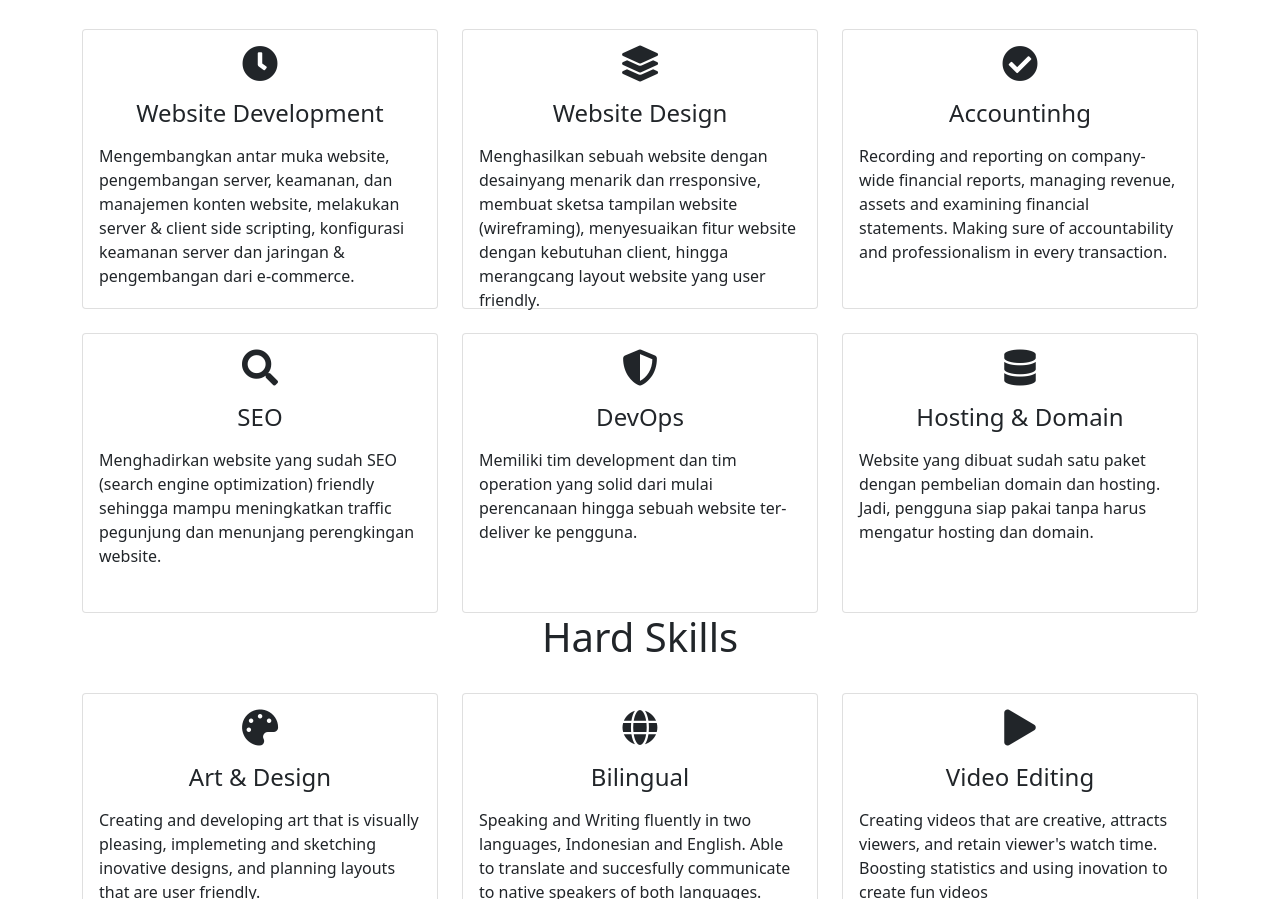
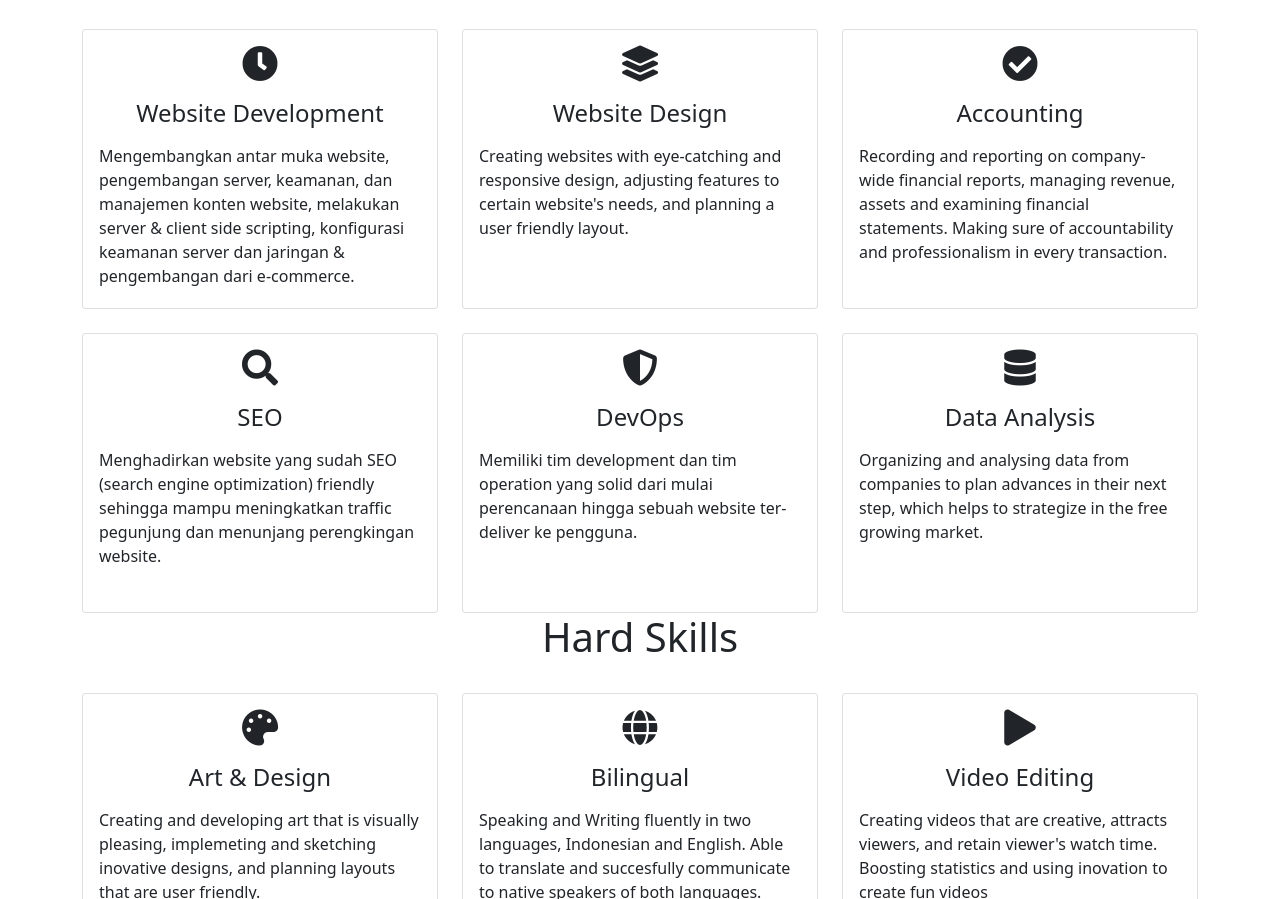
Before and after one commit to Beatriciaw/Beatricia, a plain HTML site: page index.html in a window 1280 px wide. Shown: the part 1325-2224 px from the top of the page. Drawn offline with nearby package versions, Linux system fonts and the light colour scheme; a script that the page names is missing.

Commit message:
Update index.html

```diff
--- a/index.html
+++ b/index.html
@@ -124,11 +124,8 @@
                         <div class="card-body">
                             <i class="fas servicesIcon fa-layer-group"></i>
                             <h4 class="card-title mt-3">Website Design</h4>
-                            <p class="card-text mt-3">Menghasilkan sebuah website dengan desainyang menarik
-                                dan rresponsive, membuat sketsa tampilan website (wireframing),
-                                menyesuaikan fitur website dengan kebutuhan client,
-                                hingga merangcang layout website
-                                yang user friendly.
+                            <p class="card-text mt-3">Creating websites with eye-catching and responsive design, adjusting features to certain website's needs, and
+                            planning a user friendly layout.
                             </p>
                         </div>
                     </div>
@@ -138,7 +135,7 @@
                     <div class="card servicesText">
                         <div class="card-body">
                             <i class="fas servicesIcon fa-check-circle"></i>
-                            <h4 class="card-title mt-3">Accountinhg</h4>
+                            <h4 class="card-title mt-3">Accounting</h4>
                             <p class="card-text mt-3">Recording and reporting on company-wide financial reports, managing revenue, assets and examining financial statements.
                                 Making sure of accountability and professionalism in every transaction.
                             </p>
@@ -178,10 +175,8 @@
                         <div class="card servicesText">
                             <div class="card-body">
                                 <i class="fas servicesIcon fa-solid fa-database"></i>
-                                <h4 class="card-title mt-3">Hosting & Domain</h4>
-                                <p class="card-text mt-3">Website yang dibuat sudah satu paket dengan
-                                    pembelian domain dan hosting.
-                                    Jadi, pengguna siap pakai tanpa harus mengatur hosting dan domain.
+                                <h4 class="card-title mt-3">Data Analysis</h4>
+                                <p class="card-text mt-3">Organizing and analysing data from companies to plan advances in their next step, which helps to strategize in the free growing market.
                                 </p>
                             </div>
                         </div>
```
